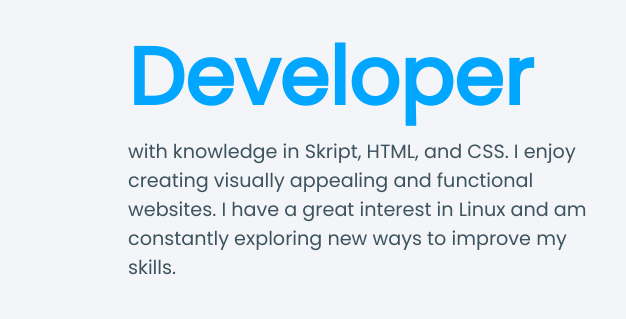
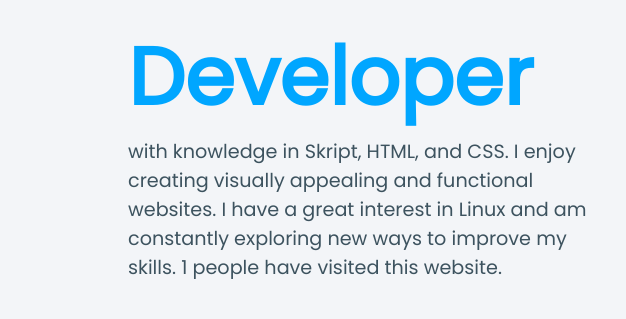
Before and after one commit to Balionelis/balionas.github.io, a plain HTML site: page index.html in a window 1280 px wide. Shown: the part 350-669 px from the top of the page, 0-626 px from the left. Drawn offline with Linux system fonts and the light colour scheme.

Commit message:
Added a visitor counter

```diff
--- /dev/null
+++ b/counter.js
@@ -0,0 +1,12 @@
+if (localStorage.getItem('visitorCount') === null) {
+    localStorage.setItem('visitorCount', 0);
+  }
+
+  if (sessionStorage.getItem('counted') === null) {
+    let count = parseInt(localStorage.getItem('visitorCount')) + 1;
+    localStorage.setItem('visitorCount', count);
+    sessionStorage.setItem('counted', 'true');
+  }
+
+  let count = parseInt(localStorage.getItem('visitorCount'));
+  document.getElementById('visitor-count').innerHTML = count;
--- a/index.html
+++ b/index.html
@@ -26,7 +26,8 @@
             <div class="cols cols0">
                 <span class="topline">Hello</span>
                 <h1>I'm a <span class="multiText">Developer</span></h1>
-                <p>with knowledge in Skript, HTML, and CSS. I enjoy creating visually appealing and functional websites. I have a great interest in Linux and am constantly exploring new ways to improve my skills.</p>
+                <p>with knowledge in Skript, HTML, and CSS. I enjoy creating visually appealing and functional websites. I have a great interest in Linux and am constantly exploring new ways to improve my skills. <span id="visitor-count"></span> people have visited this website.</p>
+                <script src="counter.js"></script>
                 <div class="btns">
                     <button><a class="my-projects" href="https://github.com/Balionelis" target="_blank">my projects <i class="fab fa-github"></i></a></button>
                 </div>
```
